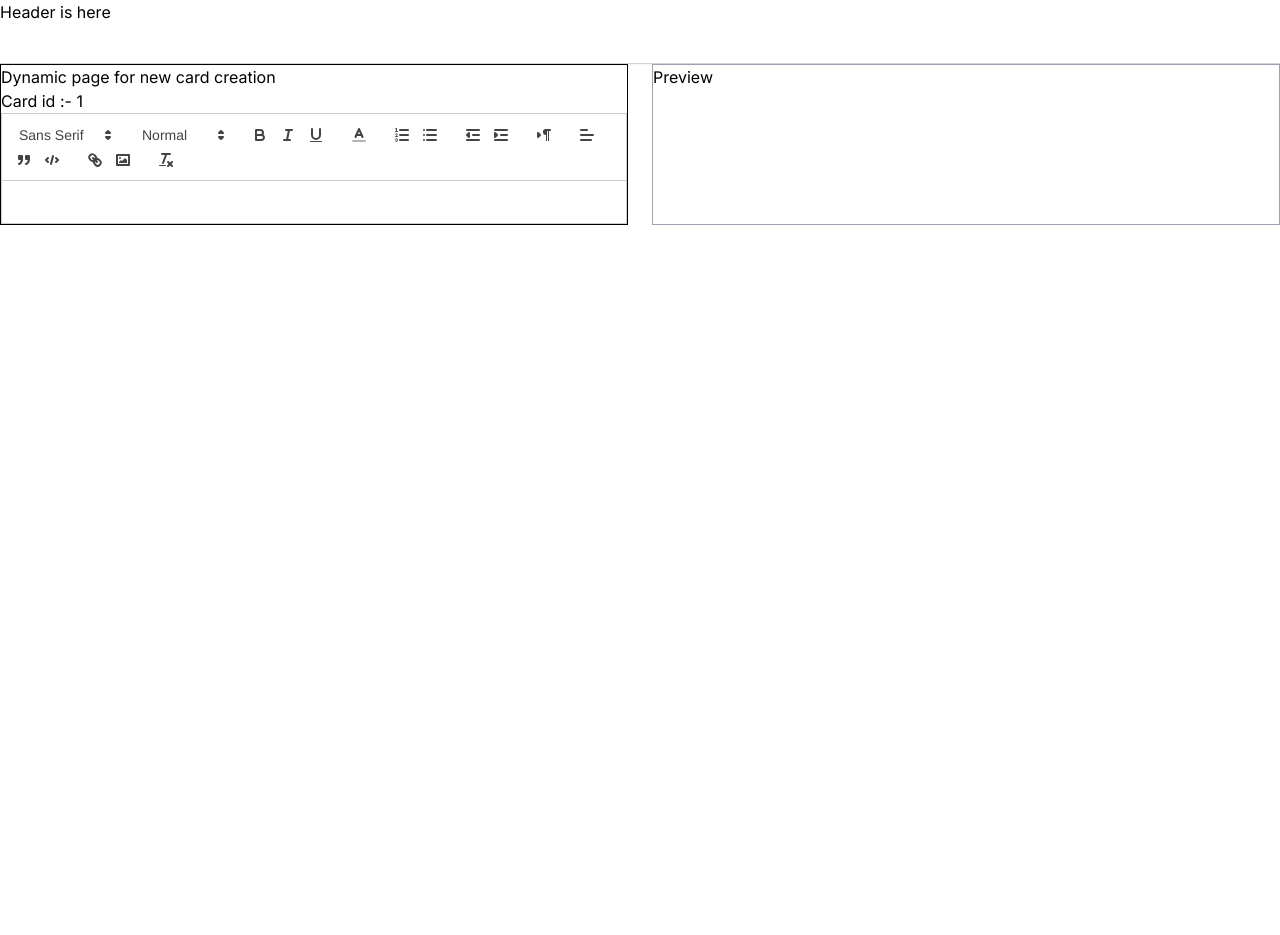
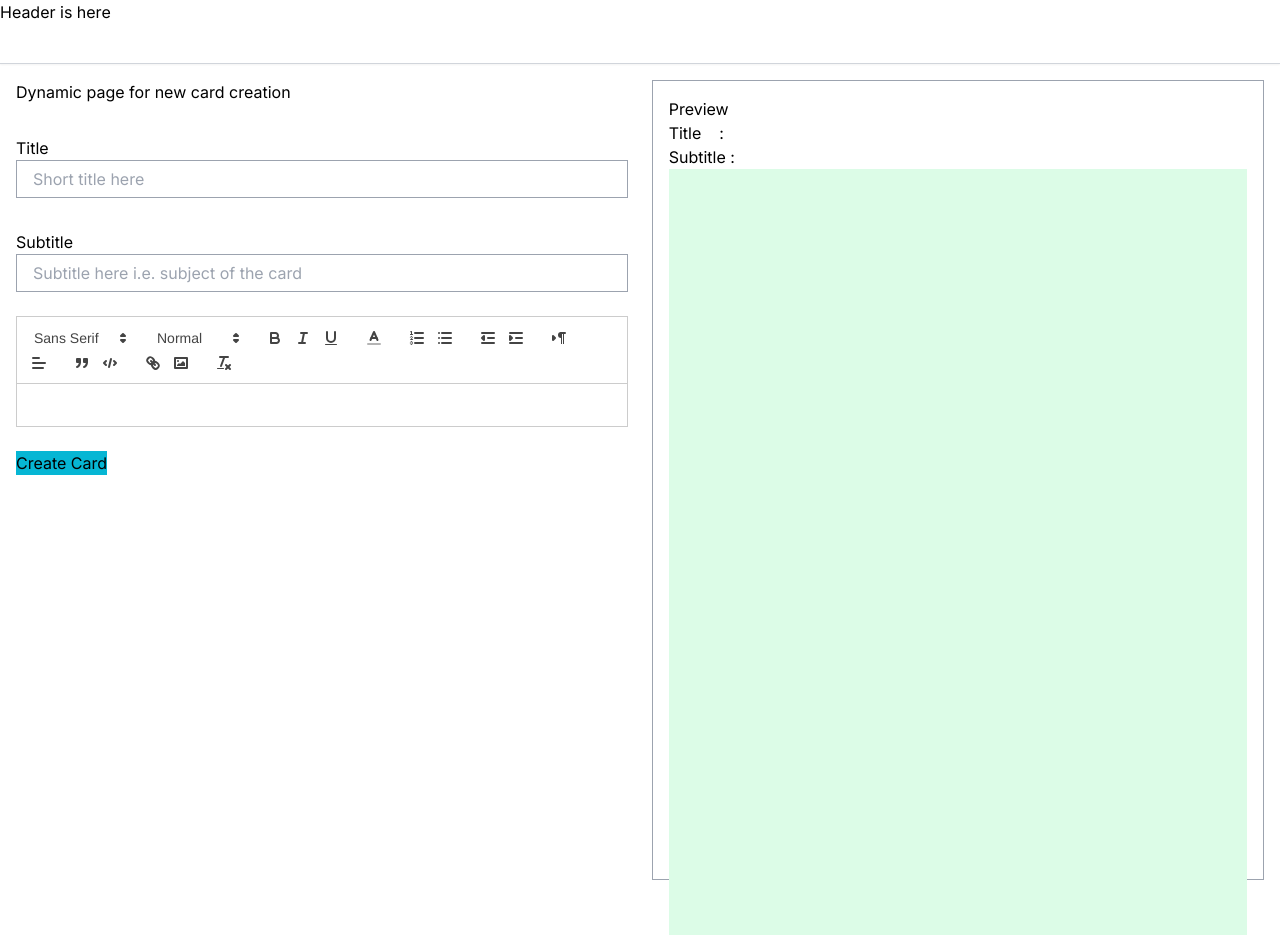
Before and after one commit to shibaramdas-git/02next-invitationcards-app, a Next.js app: page /create/1 in a window 1280 px wide. Before the commit the page ends 800 px from the top, so only its background shows below. Built offline with nearby package versions, Linux system fonts and the light colour scheme.

Commit message:
final form data obj created, preview styling started.

```diff
--- a/package.json
+++ b/package.json
@@ -10,6 +10,7 @@
   },
   "dependencies": {
     "@reduxjs/toolkit": "^2.2.5",
+    "date-fns": "^3.6.0",
     "next": "14.2.4",
     "react": "^18",
     "react-dom": "^18",
--- a/src/app/create/[cardid]/page.js
+++ b/src/app/create/[cardid]/page.js
@@ -1,21 +1,76 @@
 "use client";
 import Previewcard from "@/components/Previewcard";
 import RichTextEditor from "@/components/RichTextEditor";
-import React, { useState } from "react";
+import React, { useState, useEffect } from "react";
 import "react-quill/dist/quill.snow.css";
 
 export default function page({ params }) {
   const [content, setContent] = useState("");
-  console.log(content);
+  const [input, setInput] = useState({});
+
+  //Whenever content state changes from rich text editor input get updated.
+  useEffect(() => {
+    setInput((input) => ({ ...input, content }));
+  }, [content]);
+
+  function handleChange(e) {
+    let name = e.target.name;
+    let value = e.target.value;
+    setInput((input) => ({ ...input, [name]: value }));
+  }
+
+  function handleSubmit(e) {
+    e.preventDefault();
+    const updatedInput = { ...input, date: new Date().toISOString() };
+    console.log("input ->", updatedInput);
+    setInput(updatedInput);
+  }
+
   return (
-    <div className="flex gap-6">
-      <article className="w-1/2 border border-black">
+    <div className="flex gap-6 max-w-[1440px] mx-auto p-4">
+      <article className="w-1/2">
         <h2>Dynamic page for new card creation</h2>
-        <p>Card id :- {params.cardid}</p>
-        <RichTextEditor setContent={setContent} content={content} />
+        <form action="#" onSubmit={handleSubmit}>
+          <div className="mt-8">
+            <label htmlFor="title" className="w-[100px] inline-block">
+              Title
+            </label>
+            <input
+              id="title"
+              name="title"
+              value={input.title || ""}
+              onChange={handleChange}
+              className="outline-none border-[0.1px] border-gray-400 px-4 py-1.5 focus:border-blue-500 w-full"
+              placeholder="Short title here"
+              required
+            />
+          </div>
+          <div className="mt-8">
+            <label htmlFor="subtitle" className="w-[100px] inline-block">
+              Subtitle
+            </label>
+            <input
+              id="subtitle"
+              name="subtitle"
+              value={input.subtitle || ""}
+              onChange={handleChange}
+              className="outline-none border-[0.1px] border-gray-400 px-4 py-1.5 focus:border-blue-500 w-full "
+              placeholder="Subtitle here i.e. subject of the card"
+              required
+            />
+          </div>
+          <RichTextEditor setContent={setContent} content={content} />
+          <div>
+            <button className="bg-cyan-500 hover:bg-amber-500" type="submit">
+              Create Card
+            </button>
+          </div>
+        </form>
       </article>
-      <article className="w-1/2 border-[0.1px] border-gray-400">
-        <h2>Preview </h2>
+      <article className="w-1/2 border-[0.1px] border-gray-400 p-4 min-h-screen">
+        <h2>Preview</h2>
+        <p>Title &nbsp;&nbsp;&nbsp;: {input.title}</p>
+        <p>Subtitle : {input.subtitle} </p>
         <Previewcard previewContent={content.slice()} />
       </article>
     </div>
--- a/src/components/Previewcard.js
+++ b/src/components/Previewcard.js
@@ -1,10 +1,34 @@
 import React from "react";
 
 export default function Previewcard({ previewContent }) {
+  //dynamic bg color for the card
+  const bgColorVariant = {
+    gray: "bg-slate-100",
+    red: "bg-rose-100",
+    yellow: "bg-amber-100",
+    green: "bg-green-100",
+    blue: "bg-cyan-100",
+  };
+
+  //Dynamic bg image for the card
+  const bgImageVariant = {
+    wedding_temp1: "bg-[url('/img/wedding-temp1.jpeg')] bg-cover h-[90%]",
+    wedding_temp2: "bg-[url('/img/wedding-temp2.jpeg')] bg-cover h-[90%]",
+    wedding_temp3: "bg-[url('/img/wedding-temp3.jpeg')] bg-cover h-[90%]",
+    birthday_temp1:
+      "bg-[url('/img/birthday-temp1.jpeg')] bg-cover h-[90%] bg-bottom",
+    birthday_temp2:
+      "bg-[url('/img/birthday-temp2.jpeg')] bg-cover h-[90%] bg-[10%]",
+    birthday_temp3: "bg-[url('/img/birthday-temp3.jpeg')] bg-cover h-[90%]",
+    greeting_temp1: "bg-[url('/img/greeting-temp1.jpeg')] bg-cover h-[90%]",
+    greeting_temp2: "bg-[url('/img/greeting-temp2.jpeg')] bg-cover h-[90%]",
+    greeting_temp3: "bg-[url('/img/greeting-temp3.jpeg')] bg-cover h-[90%]",
+  };
+
   return (
     <div
       dangerouslySetInnerHTML={{ __html: previewContent }}
-      className="ql-editor"
+      className={`ql-editor ${bgColorVariant.green} h-full`}
     ></div>
   );
 }
--- a/src/components/RichTextEditor.js
+++ b/src/components/RichTextEditor.js
@@ -44,7 +44,7 @@ export default function RichTextEditor({ setContent, content }) {
   }
 
   return (
-    <div className="rounded-lg">
+    <div className="my-6">
       <ReactQuill
         value={content}
         onChange={handleContentChange}
```
Also changed, not shown: 1 other file (tests, documents, lock files or other folders).
